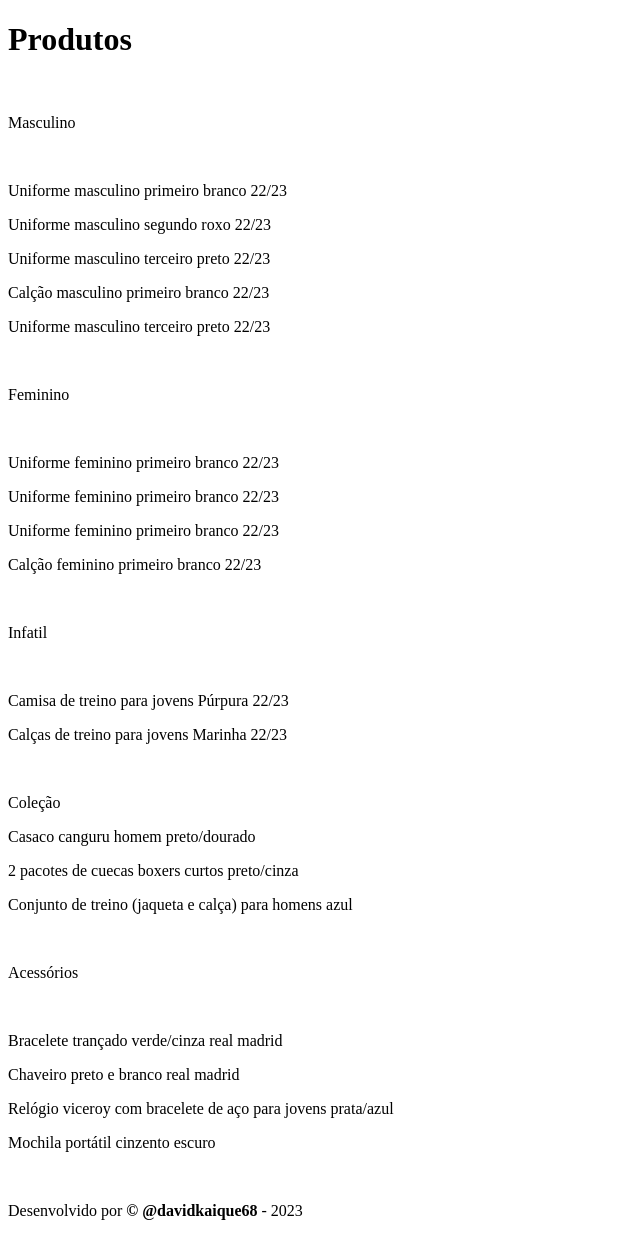
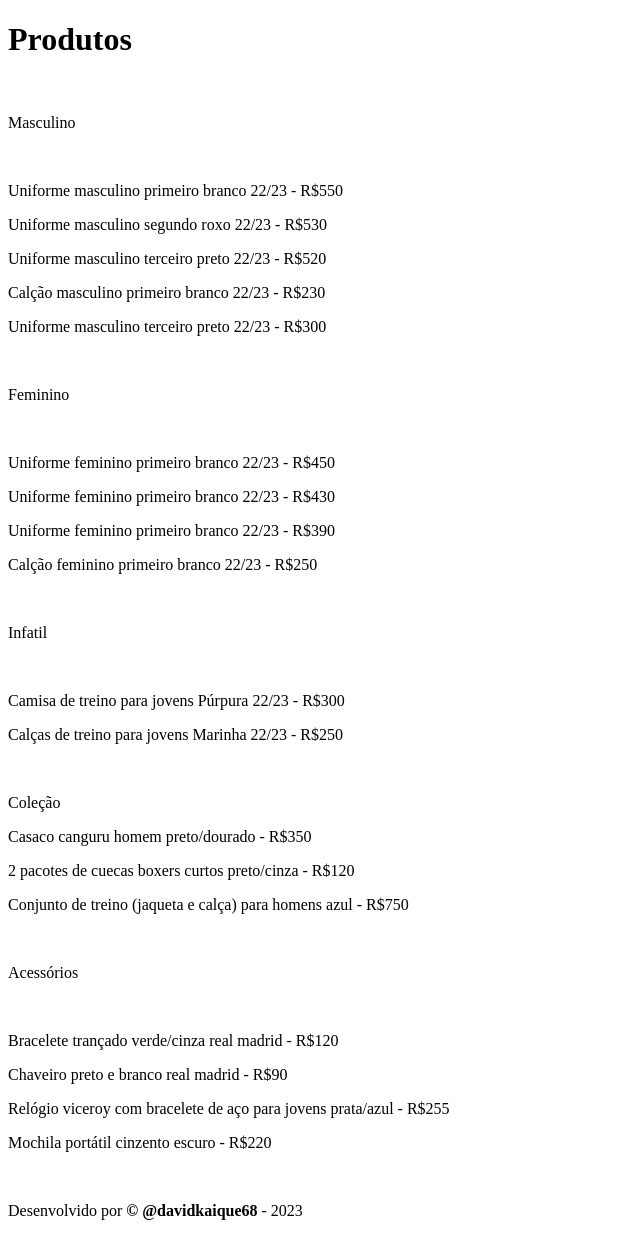
Before and after one commit to DavidKaique/PWEB1-Rotas-Atividade3, a Flask app: page /produto in a window 1280 px wide. Shown: the part 98-1334 px from the top of the page, without its empty margins (0-640 px from the left). Run offline with Flask 3, Linux system fonts and the light colour scheme.

Commit message:
produto.html

```diff
--- a/templates/paginas/produto.html
+++ b/templates/paginas/produto.html
@@ -6,35 +6,35 @@
     <br>
     <p>Masculino</p>
     <br>
-    <p>Uniforme masculino primeiro branco 22/23</p>
-    <p>Uniforme masculino segundo roxo 22/23</p>
-    <p>Uniforme masculino terceiro preto 22/23</p>
-    <p>Calção masculino primeiro branco 22/23</p>
-    <p>Uniforme masculino terceiro preto 22/23</p>
+    <p>Uniforme masculino primeiro branco 22/23 - R$550</p>
+    <p>Uniforme masculino segundo roxo 22/23 - R$530</p>
+    <p>Uniforme masculino terceiro preto 22/23 - R$520</p>
+    <p>Calção masculino primeiro branco 22/23 - R$230</p>
+    <p>Uniforme masculino terceiro preto 22/23 - R$300</p>
     <br>
     <p>Feminino</p>
     <br>
-    <p>Uniforme feminino primeiro branco 22/23</p>
-    <p>Uniforme feminino primeiro branco 22/23</p>
-    <p>Uniforme feminino primeiro branco 22/23</p>
-    <p>Calção feminino primeiro branco 22/23</p>
+    <p>Uniforme feminino primeiro branco 22/23 - R$450</p>
+    <p>Uniforme feminino primeiro branco 22/23 - R$430</p>
+    <p>Uniforme feminino primeiro branco 22/23 - R$390</p>
+    <p>Calção feminino primeiro branco 22/23 - R$250</p>
     <br>
     <p>Infatil</p>
     <br>
-    <p>Camisa de treino para jovens Púrpura 22/23</p>
-    <p>Calças de treino para jovens Marinha 22/23 </p>
+    <p>Camisa de treino para jovens Púrpura 22/23 - R$300</p>
+    <p>Calças de treino para jovens Marinha 22/23 - R$250</p>
     <br>
     <p>Coleção</p>
-    <p>Casaco canguru homem preto/dourado</p>
-    <p>2 pacotes de cuecas boxers curtos preto/cinza</p>
-    <p>Conjunto de treino (jaqueta e calça) para homens azul</p>
+    <p>Casaco canguru homem preto/dourado - R$350</p>
+    <p>2 pacotes de cuecas boxers curtos preto/cinza - R$120</p>
+    <p>Conjunto de treino (jaqueta e calça) para homens azul - R$750</p>
     <br>
     <p>Acessórios</p>
     <br>
-    <p>Bracelete trançado verde/cinza real madrid </p>
-    <p>Chaveiro preto e branco real madrid</p>
-    <p>Relógio viceroy com bracelete de aço para jovens prata/azul</p>
-    <p>Mochila portátil cinzento escuro</p>
+    <p>Bracelete trançado verde/cinza real madrid - R$120</p>
+    <p>Chaveiro preto e branco real madrid - R$90</p>
+    <p>Relógio viceroy com bracelete de aço para jovens prata/azul - R$255</p>
+    <p>Mochila portátil cinzento escuro - R$220</p>
     <br>
 
 {% endblock %}
```
